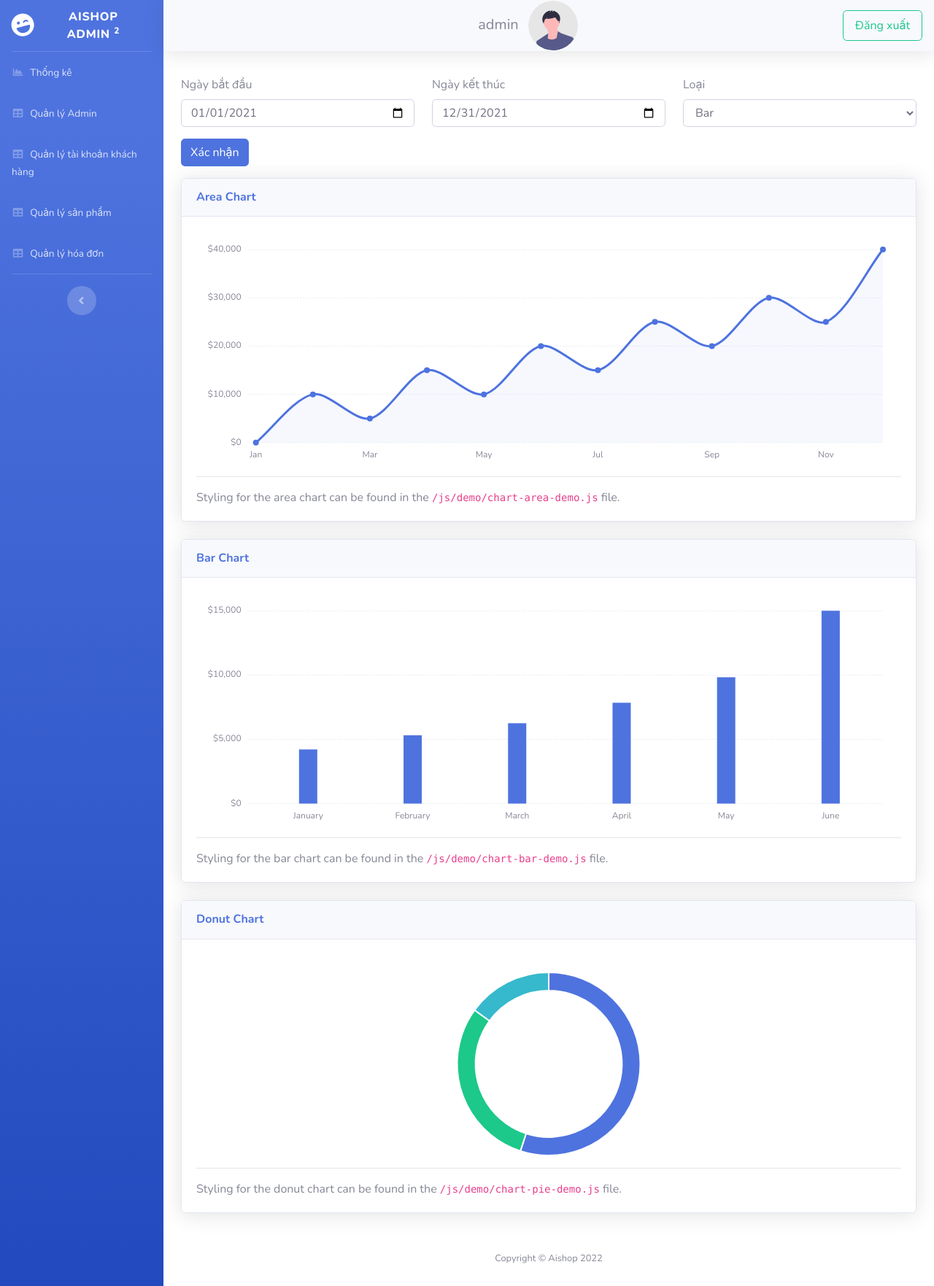
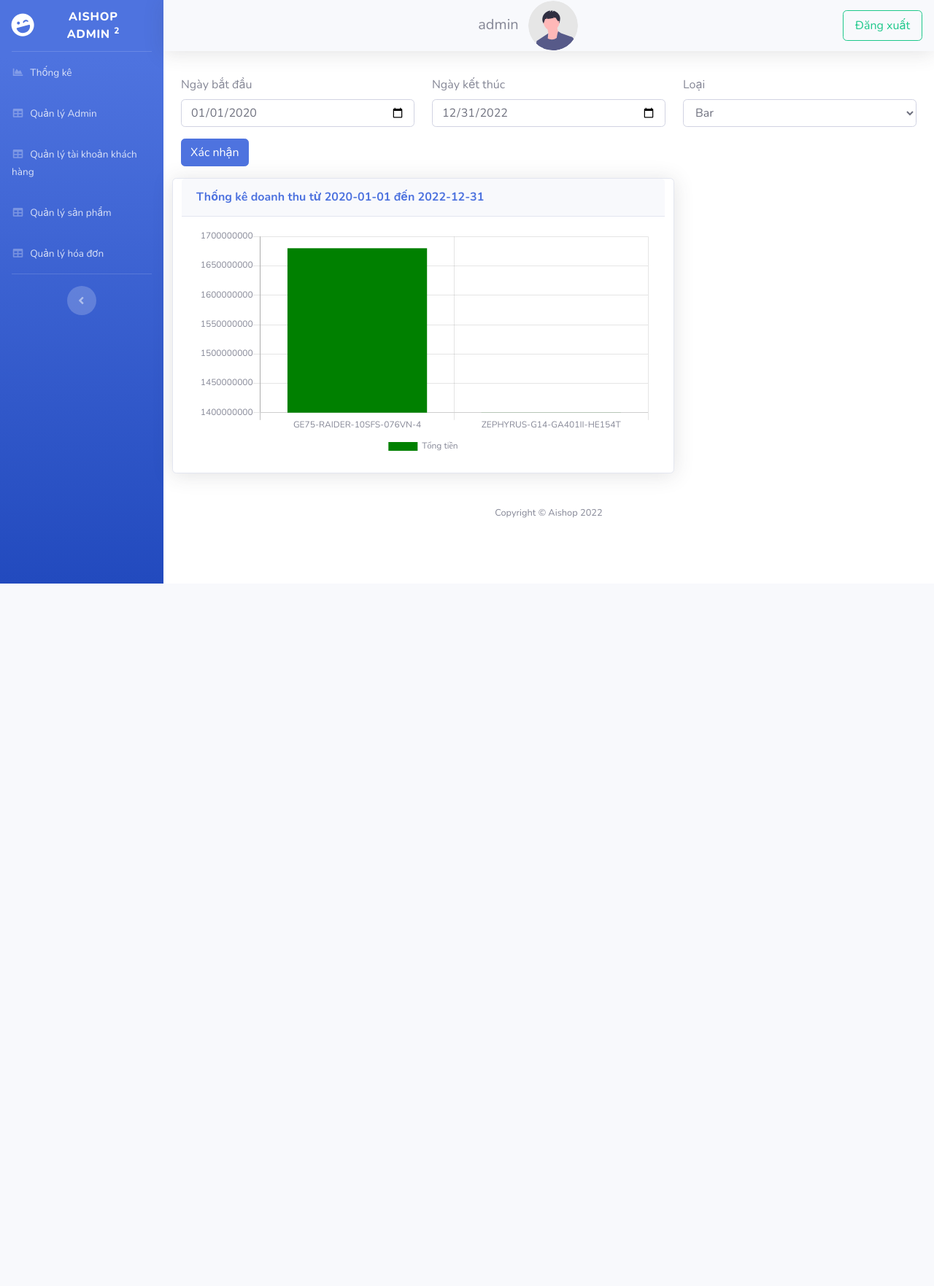
Before and after one commit to aotich1000/Web-PHP-ecom, a PHP site: page /admincp/index.php?id=thongke in a window 1280 px wide. Shown: the whole page at 73% size. After the commit the page ends 800 px from the top, so only its background shows below. Run offline with PHP 8.4, Linux system fonts and the light colour scheme; a user stored in the database is signed in; data comes from the database, SQL or seed files in the repository.

Commit message:
thong ke

```diff
--- a/admincp/include/thongke.php
+++ b/admincp/include/thongke.php
@@ -1,29 +1,43 @@
 <?php
-if (isset($_POST['datefrom']))
-    $datefrom = $_POST['datefrom'];
+include "./config/config.php";
+if (isset($_GET['datefrom'])) {
+    $datefrom = $_GET['datefrom'];
+} else
+    $datefrom = '2020-01-01';
+if (isset($_GET['dateto']))
+    $dateto = $_GET['dateto'];
 else
-    $datefrom = '2021-01-01';
-if (isset($_POST['dateto']))
-    $dateto = $_POST['dateto'];
-else
-    $dateto = '2021-12-31';
-if (isset($_POST['type']))
-    $type = $_POST['type'];
+    $dateto = '2022-12-31';
+if (isset($_GET['type']))
+    $type = $_GET['type'];
 else
     $type = 'bar';
 $types = array("bar" => "Bar", "pie" => "Pie", "line" => "Line", "doughnut" => "Doughnut");
 
-
+$sql = "SELECT tbl_sanpham.ten_sanpham, tbl_chitiethoadon.id_sanpham, SUM(tbl_chitiethoadon.soluongsp) as 'so luong sp', SUM(tbl_chitiethoadon.id_sanpham * tbl_sanpham.gia) as 'tong tien' FROM tbl_chitiethoadon, tbl_hoadon, tbl_sanpham WHERE tbl_sanpham.id_sanpham = tbl_chitiethoadon.id_sanpham and tbl_hoadon.id_hoadon = tbl_chitiethoadon.id_hoadon and tbl_hoadon.date BETWEEN '" . $datefrom . "' and '" . $dateto . "' GROUP BY tbl_chitiethoadon.id_sanpham";
+$query = mysqli_query($con, $sql);
+foreach ($query as $row) {
+    $tensanpham[] = $row["ten_sanpham"];
+    $labeldoanhthu[] = $row["id_sanpham"];
+    $datadoanhthu[] = $row["tong tien"];
+}
 ?>
+<script>
+    var type = <?php echo json_encode($type); ?>;
+    var labelsanpham = <?php echo json_encode($tensanpham); ?>;
+    var labeldoanhthu = <?php echo json_encode($labeldoanhthu); ?>;
+    var datadoanhthu = <?php echo json_encode($datadoanhthu); ?>;
+</script>
 <!-- Begin Page Content -->
 <div class="container-fluid">
 
     <!-- Content Row -->
     <div class="row">
         <div class="col">
+
             <div class="row" style="margin-top: 10px;">
                 <div class="col-12">
-                    <form action="index.php" class="form" method="POST">
+                    <form action="index.php" class="form" method="GET">
                         <input type="input" hidden="true" class="form-control" name="id" value="thongke">
                         <div class="row">
                             <div class="col-4">
@@ -61,53 +75,21 @@ $types = array("bar" => "Bar", "pie" => "Pie", "line" => "Line", "doughnut" => "
                 </div>
             </div>
 
-            <!-- Area Chart -->
-            <div class="card shadow mb-4">
-                <div class="card-header py-3">
-                    <h6 class="m-0 font-weight-bold text-primary">Area Chart</h6>
-                </div>
-                <div class="card-body">
-                    <div class="chart-area">
-                        <canvas id="myAreaChart"></canvas>
+            <div class="row">
+                <div class="col-8 card shadow mb-3">
+                    <div class="card-header py-3">
+                        <h6 class="m-0 font-weight-bold text-primary">Thống kê doanh thu từ <?php echo $datefrom ?> đến <?php echo $dateto ?></h6>
                     </div>
-                    <hr>
-                    Styling for the area chart can be found in the
-                    <code>/js/demo/chart-area-demo.js</code> file.
-                </div>
-            </div>
-
-            <!-- Bar Chart -->
-            <div class="card shadow mb-4">
-                <div class="card-header py-3">
-                    <h6 class="m-0 font-weight-bold text-primary">Bar Chart</h6>
-                </div>
-                <div class="card-body">
-                    <div class="chart-bar">
-                        <canvas id="myBarChart"></canvas>
+                    <div class="card-body">
+                        <canvas id="doanhthu"></canvas>
                     </div>
-                    <hr>
-                    Styling for the bar chart can be found in the
-                    <code>/js/demo/chart-bar-demo.js</code> file.
                 </div>
             </div>
 
 
-            <!-- Donut Chart -->
-            <div class="card shadow mb-4">
-                <!-- Card Header - Dropdown -->
-                <div class="card-header py-3">
-                    <h6 class="m-0 font-weight-bold text-primary">Donut Chart</h6>
-                </div>
-                <!-- Card Body -->
-                <div class="card-body">
-                    <div class="chart-pie pt-4">
-                        <canvas id="myPieChart"></canvas>
-                    </div>
-                    <hr>
-                    Styling for the donut chart can be found in the
-                    <code>/js/demo/chart-pie-demo.js</code> file.
-                </div>
-            </div>
+
+
+
         </div>
     </div>
 
--- a/admincp/index.php
+++ b/admincp/index.php
@@ -143,7 +143,7 @@ $quyenquanlyhoadon = explode(',', $data1['qlhd']);
     <script src="js/demo/chart-area-demo.js"></script>
     <script src="js/demo/chart-pie-demo.js"></script>
     <script src="js/demo/chart-bar-demo.js"></script>
-
+    <script src="js/chart.js"></script>
 </body>
 
 </html>
--- /dev/null
+++ b/admincp/js/chart.js
@@ -0,0 +1,43 @@
+console.log(type);
+new Chart("doanhthu", {
+
+    type: type,
+    data: {
+        labels: labelsanpham,
+        datasets: [{
+            label: "Tổng tiền",
+            data: datadoanhthu,
+            backgroundColor: "green",
+        }]
+    },
+    options: {
+        legend: {
+            display: true,
+            position: 'bottom',
+        },
+        labels: {
+            fontColor: '#71748d',
+            fontFamily: 'Circular Std Book',
+            fontSize: 14,
+        },
+        tooltips: {
+            titleMarginBottom: 10,
+            titleFontColor: '#6e707e',
+            titleFontSize: 14,
+            backgroundColor: "rgb(255,255,255)",
+            bodyFontColor: "#858796",
+            borderColor: '#dddfeb',
+            borderWidth: 1,
+            xPadding: 15,
+            yPadding: 15,
+            displayColors: false,
+            caretPadding: 10,
+            callbacks: {
+                label: function (tooltipItem, chart) {
+                    var datasetLabel = chart.datasets[tooltipItem.datasetIndex].label || '';
+                    return datasetLabel +': '+ number_format(tooltipItem.yLabel)+'đ';
+                }
+            }
+        }
+    }
+});
```
